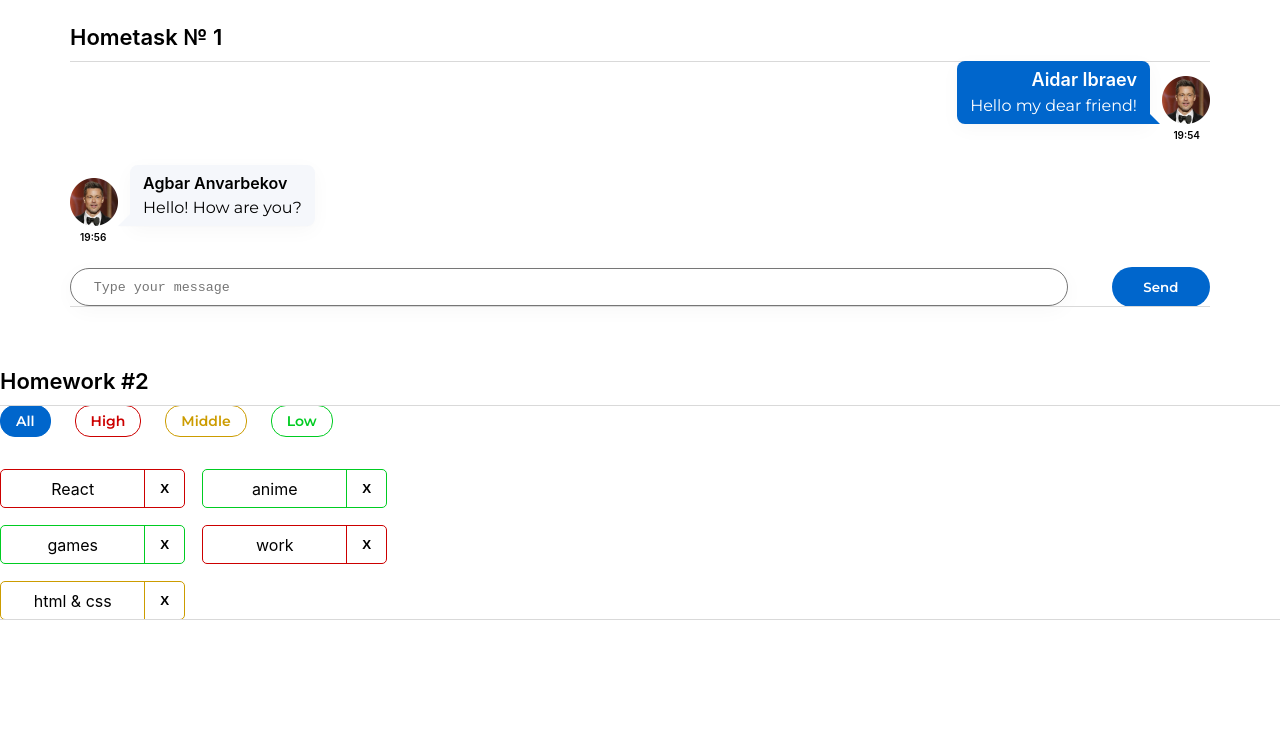
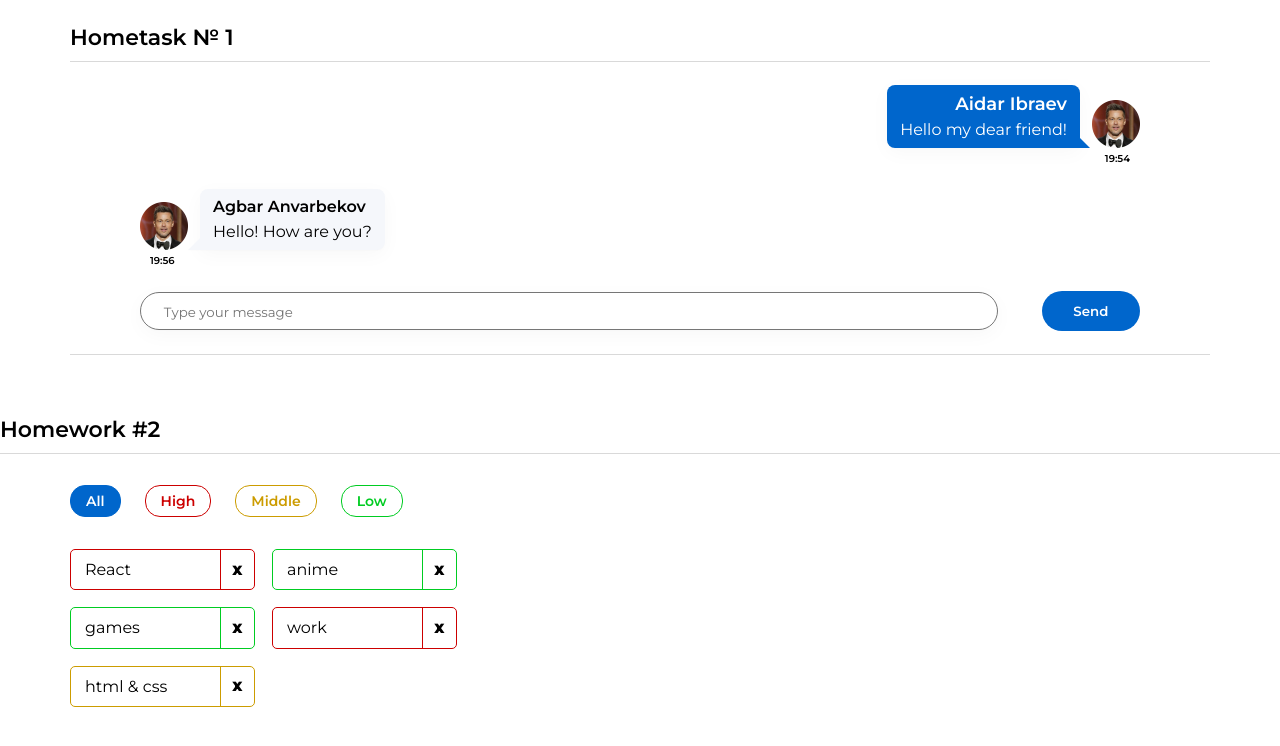
Before and after one commit to aidar2218/hws2, a React (Create React App) app: page / in a window 1280 px wide. Shown: the top 746 px of the page. Built offline with nearby package versions, Linux system fonts and the light colour scheme.

Commit message:
Commit 2.2.2. HW1 done.

```diff
--- a/src/index.css
+++ b/src/index.css
@@ -6,15 +6,25 @@
 
 body {
     margin: 0;
-    font-family: -apple-system, BlinkMacSystemFont, 'Segoe UI', 'Roboto',
-    'Oxygen', 'Ubuntu', 'Cantarell', 'Fira Sans', 'Droid Sans',
-    'Helvetica Neue', sans-serif;
+    font-family: Montserrat, sans-serif;
     -webkit-font-smoothing: antialiased;
     -moz-osx-font-smoothing: grayscale;
     box-sizing: border-box;
+}
+
+button, textarea, input, pre {
+    font-family: inherit;
+    background-color: inherit;
+    color: inherit;
 }
 
 code {
     font-family: source-code-pro, Menlo, Monaco, Consolas, 'Courier New',
     monospace;
 }
+
+.container {
+    max-width: 71.25em;
+    margin: 0 auto;
+    padding: 6rem 1rem 0 1rem;
+}
--- a/src/s1-main/App.module.css
+++ b/src/s1-main/App.module.css
@@ -12,8 +12,9 @@
     padding: 1.5rem 4.375rem;
 }
 
-
-
+.hw_2 {
+    padding: 2rem 4.375rem 4.5625rem 4.3754rem;
+}
 
 
 
--- a/src/s2-homeworks/hw01/HW1.tsx
+++ b/src/s2-homeworks/hw01/HW1.tsx
@@ -48,7 +48,7 @@ const HW1 = () => {
     return (
         <div id={'hw1'} className={s2.hw_1}>
             <div className={s2.hwTitle}>Hometask № 1</div>
-            <div className={s2.hw}>
+            <div className={`${s2.hw} ${s2.hw_1}`}>
                 <div>
                     <Message message={message0} />
                     <FriendMessage message={friendMessage0} />
--- a/src/s2-homeworks/hw02/HW2.tsx
+++ b/src/s2-homeworks/hw02/HW2.tsx
@@ -2,32 +2,18 @@ import React, {useState} from 'react'
 import Affairs from './affairs/Affairs'
 import s2 from '../../s1-main/App.module.css'
 
-/*
-* 1 - описать типы AffairPriorityType, AffairType ++
-* 2 - указать нужный тип для defaultAffairs ++
-* 3 - дописать типы и логику функции filterAffairs и проверить её тестами ++
-* 4 - выполнить пункт 3 для функции deleteAffair ++
-* 5 - указать нужный тип в useState с affairs ++
-* 6 - дописать тип и логику функции deleteAffairCallback ++
-* 7 - в файле Affairs.tsx дописать типизацию пропсов ++
-* 8 - в файле Affairs.tsx дописать логику функций setAll, setHigh, setMiddle, setLow ++
-* 9 - в файле Affair.tsx дописать типизацию пропсов ++
-* 10 - в файле Affair.tsx дописать функции deleteCallback и использовать ++
-* 11 - в файле Affair.tsx отобразить приходящие данные ++
-* */
-
 // types
 export type AffairPriorityType = "low" | "middle" | "high"; // need to fix any
 export type AffairType = {
-    _id: number // need to fix any
-    name: string // need to fix any
+    _id: number
+    name: string
     priority: AffairPriorityType
 }
 export type FilterType = 'all' | AffairPriorityType
 
 // constants
-const defaultAffairs: AffairType[] = [ // need to fix any
-    {_id: 1, name: 'React', priority: 'high'}, // студенты могут изменить содержимое name и количество элементов в массиве, ...priority не менять!
+const defaultAffairs: AffairType[] = [
+    {_id: 1, name: 'React', priority: 'high'}, //...priority не менять!
     {_id: 2, name: 'anime', priority: 'low'},
     {_id: 3, name: 'games', priority: 'low'},
     {_id: 4, name: 'work', priority: 'high'},
@@ -36,27 +22,27 @@ const defaultAffairs: AffairType[] = [ // need to fix any
 
 // pure helper functions
 export const filterAffairs = (affairs: AffairType[],
-                              filter: FilterType): AffairType[] => { // need to fix any
+                              filter: FilterType): AffairType[] => {
     if (filter === "all") return affairs;
     return affairs.filter(affair => affair.priority === filter);
 }
-export const deleteAffair = (affairs: AffairType[], _id: number): AffairType[] => { // need to fix any
+export const deleteAffair = (affairs: AffairType[], _id: number): AffairType[] => {
     return affairs.filter(affair => affair._id !== _id);
 }
 
 function HW2() {
-    const [affairs, setAffairs] = useState<AffairType[]>(defaultAffairs) // need to fix any
+    const [affairs, setAffairs] = useState<AffairType[]>(defaultAffairs)
     const [filter, setFilter] = useState<FilterType>('all')
 
     const filteredAffairs = filterAffairs(affairs, filter)
-    const deleteAffairCallback = (_id: number) => { // need to fix any
+    const deleteAffairCallback = (_id: number) => {
         setAffairs(deleteAffair(affairs, _id));
     }
 
     return (
         <div id={'hw2'}>
             <div className={s2.hwTitle}>Homework #2</div>
-            <div className={s2.hw}>
+            <div className={`${s2.hw} ${s2.hw_2}`}>
                 <Affairs
                     data={filteredAffairs}
                     setFilter={setFilter}
--- a/src/s2-homeworks/hw02/affairs/Affairs.module.css
+++ b/src/s2-homeworks/hw02/affairs/Affairs.module.css
@@ -1,7 +1,7 @@
 .buttonContainer {
     display: flex;
-    gap: 24px;
-    margin-bottom: 32px;
+    gap: 1.5rem;
+    margin-bottom: 2rem;
 }
 
 .all {
@@ -53,3 +53,13 @@
     flex-wrap: wrap;
     max-width: 450px;
 }
+
+.affairsNoWrap {
+    flex-direction: column;
+}
+
+@media (max-width: 47.99875em) {
+    .buttonContainer {
+        gap: 0.5rem;
+    }
+}
--- a/src/s2-homeworks/hw02/affairs/Affairs.tsx
+++ b/src/s2-homeworks/hw02/affairs/Affairs.tsx
@@ -1,27 +1,36 @@
-import React from 'react'
+import React, {useState} from 'react'
 import Affair from './affair/Affair'
 import {AffairType, FilterType} from '../HW2'
 import s from './Affairs.module.css'
 
 type AffairsPropsType = {
-    data: AffairType[] // need to fix any
+    data: AffairType[]
     setFilter: (filter: FilterType) => void
     deleteAffairCallback: (id: number) => void
     filter: FilterType
 }
 
 function Affairs(props: AffairsPropsType) {
+
+    const [switcher, setSwitcher] = useState<boolean>(false);
+
+    const allOrPriority = (bool: boolean): string => bool ? `${s.affairs} ${s.affairsNoWrap}` : s.affairs;
+
     const setAll = () => {
         props.setFilter("all");
+        setSwitcher(false);
     }
     const setHigh = () => {
         props.setFilter("high");
+        setSwitcher(true);
     }
     const setMiddle = () => {
         props.setFilter("middle");
+        setSwitcher(true);
     }
     const setLow = () => {
         props.setFilter("low");
+        setSwitcher(true);
     }
 
     const cnAll = s.button + ' ' + s.all + (props.filter === 'all' ? ' ' + s.active : '')
@@ -31,7 +40,7 @@ function Affairs(props: AffairsPropsType) {
 
     const mappedAffairs = props.data.map((a: AffairType) => (
         <Affair
-            key={a._id} // кеи ОБЯЗАТЕЛЬНЫ в 99% - так что лучше их писать всегда при создании компонент в мапе
+            key={a._id}
             affair={a}
             deleteAffairCallback={props.deleteAffairCallback}
         />
@@ -69,7 +78,7 @@ function Affairs(props: AffairsPropsType) {
                     Low
                 </button>
             </div>
-            <div className={s.affairs}>{mappedAffairs}</div>
+            <div className={allOrPriority(switcher)}>{mappedAffairs}</div>
         </div>
     )
 }
--- a/src/s2-homeworks/hw02/affairs/affair/Affair.module.css
+++ b/src/s2-homeworks/hw02/affairs/affair/Affair.module.css
@@ -8,24 +8,25 @@
 }
 
 .name {
-    display: flex;
-    align-items: center;
-    justify-content: center;
-    width: 145px;
-    height: 37px;
+    flex: 1 1 100%;
+    padding: 0 0.875em;
 }
 
 .closeButton {
-    display: flex;
-    align-items: center;
-    justify-content: center;
-    width: 40px;
-    height: 37px;
-
+    flex: 0;
     background-color: transparent;
     border: none;
     border-left: 1.5px solid var(--color);
 
     font-weight: 900;
     cursor: pointer;
+    color: inherit;
+    padding: 0.875em;
+    min-height: 100%;
 }
+
+@media (max-width: 29.99875em) {
+    .affair {
+        min-width: 100%;
+    }
+}
--- a/src/s2-homeworks/hw02/affairs/affair/Affair.tsx
+++ b/src/s2-homeworks/hw02/affairs/affair/Affair.tsx
@@ -4,9 +4,8 @@ import s from './Affair.module.css'
 import s2 from '../Affairs.module.css'
 
 type AffairPropsType = {
-    // key не нужно типизировать
     affair: AffairType
-    deleteAffairCallback: (id: number) => void // need to fix any
+    deleteAffairCallback: (id: number) => void
 }
 
 function Affair(props: AffairPropsType) {
@@ -24,9 +23,7 @@ function Affair(props: AffairPropsType) {
             className={affairClass}
         >
             <div id={'hw2-name-' + props.affair._id} className={nameClass}>
-                {/*создаёт студент*/}
                 {props.affair.name}
-                {/**/}
             </div>
             <div id={'hw2-priority-' + props.affair._id} hidden>
                 {props.affair.priority}
@@ -35,12 +32,9 @@ function Affair(props: AffairPropsType) {
             <button
                 id={'hw2-button-delete-' + props.affair._id}
                 className={buttonClass}
-                // need to fix
                 onClick={deleteCallback}
             >
-                {/*текст кнопки могут изменить студенты*/}
                 X
-                {/**/}
             </button>
         </div>
     )
```
